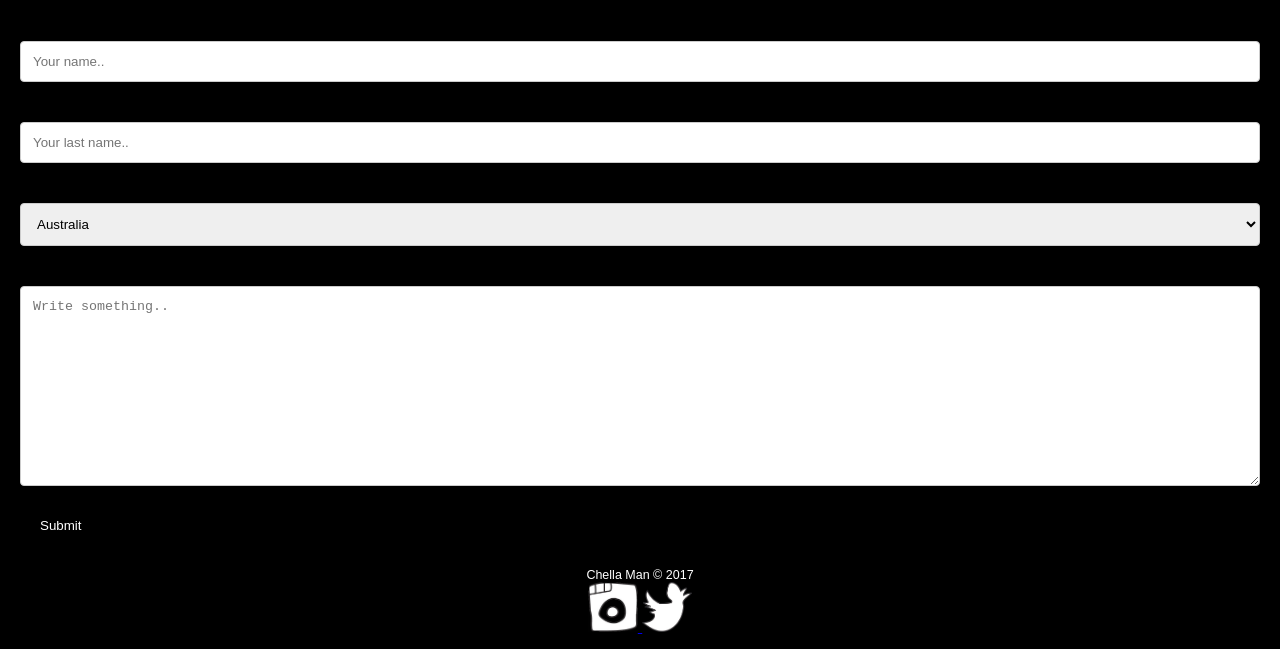
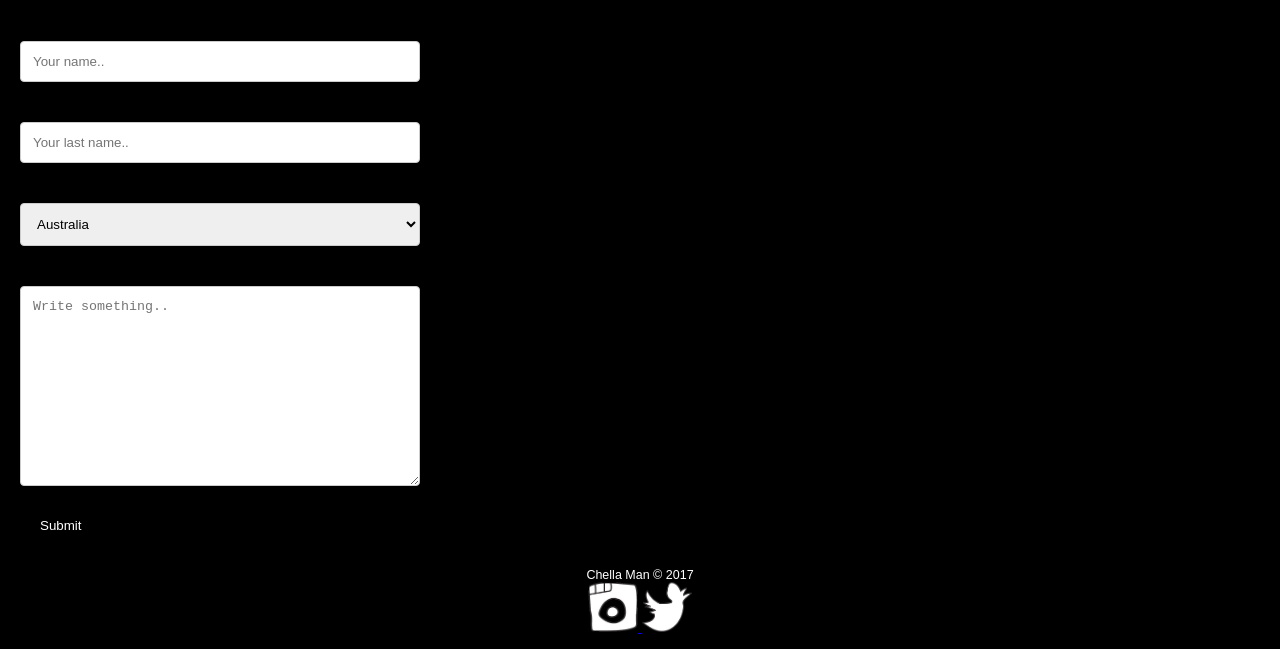
Before and after one commit to chellaman/Week-6-Website, a plain HTML site: page ask.html in a window 1280 px wide. Shown: the part 151-800 px from the top of the page. Drawn offline with Linux system fonts and the light colour scheme; a web font is replaced by a local one.

Commit message:
changed width of submissions

```diff
--- a/css/styles.css
+++ b/css/styles.css
@@ -199,6 +199,8 @@ input[type=submit]:hover {
     border-radius: 5px;
     background-color: 0;
     padding: 20px;
+    width: 400px;
+    margin: auto 0;
 }
 
 label{
```
